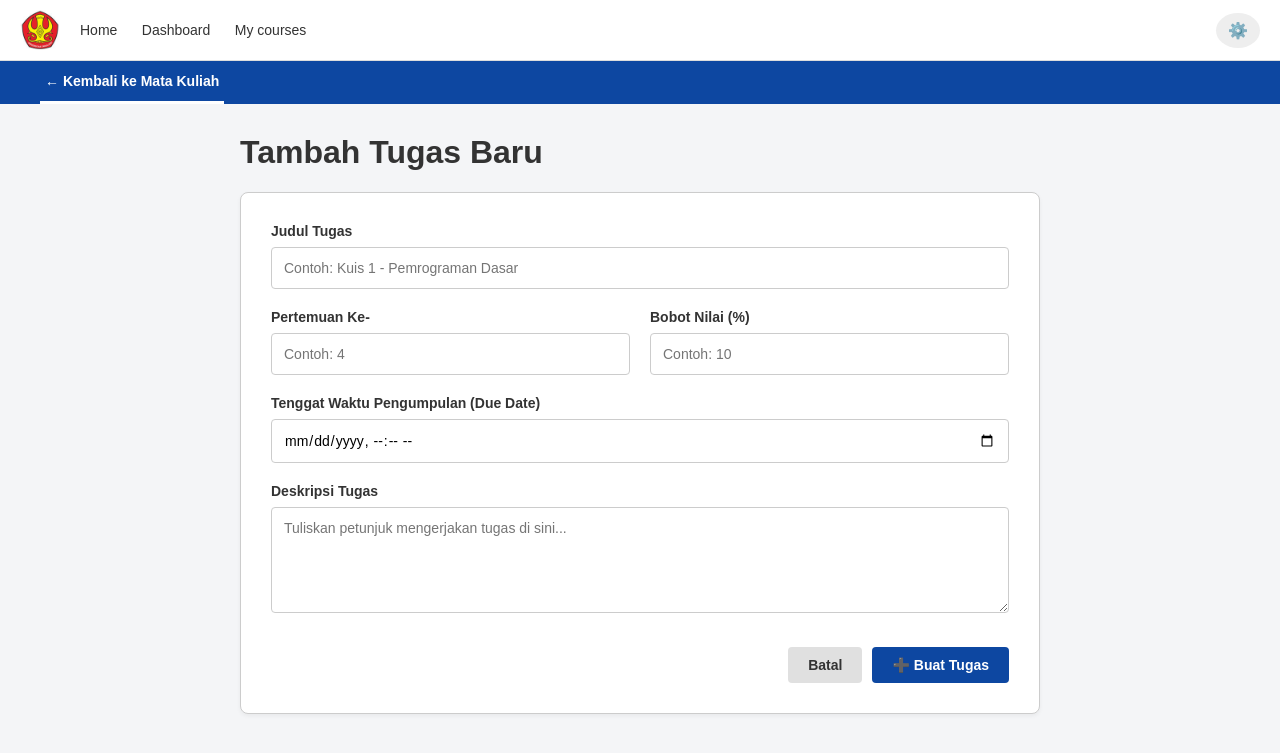
After one commit to syahkty/lms_kw, a PHP site: the page made by pages/add_assignment.php in a window 1280 px wide. The commit adds this page. Shown: the top 753 px of the page. Run offline with PHP 8.4, Linux system fonts and the light colour scheme; a user stored in the database is signed in; a stand-in replaces the project's code that opens the database connection.

Commit message:
tambah fitur tambah nya

```diff
--- /dev/null
+++ b/pages/add_assignment.php
@@ -0,0 +1,147 @@
+<?php
+session_start();
+
+// 1. PROTEKSI HALAMAN
+if (!isset($_SESSION['nim']) || !isset($_SESSION['role']) || $_SESSION['role'] !== 'dosen') {
+    echo "<script>
+            alert('Akses Ditolak! Halaman ini hanya diperuntukkan bagi Dosen pengampu.');
+            window.location.href = '../auth/login.php';
+          </script>";
+    exit();
+}
+
+require_once '../config.php';
+
+$kode_mk = isset($_GET['kode_mk']) ? $_GET['kode_mk'] : '';
+if (empty($kode_mk)) {
+    die("Kode Mata Kuliah tidak valid.");
+}
+
+$pesan = "";
+
+// 2. PROSES INSERT TUGAS
+if ($_SERVER['REQUEST_METHOD'] === 'POST') {
+    $judul = trim($_POST['judul']);
+    $pertemuan_ke = intval($_POST['pertemuan_ke']);
+    $deskripsi = trim($_POST['deskripsi']);
+    $due_date_input = $_POST['due_date']; // format HTML datetime-local: YYYY-MM-DDThh:mm
+    $due_date = date("Y-m-d H:i:s", strtotime($due_date_input));
+    $bobot = intval($_POST['bobot']);
+
+    $stmt = $conn->prepare("INSERT INTO assignments (kode_mk, pertemuan_ke, judul, deskripsi, due_date, bobot) VALUES (?, ?, ?, ?, ?, ?)");
+    $stmt->bind_param("sisssi", $kode_mk, $pertemuan_ke, $judul, $deskripsi, $due_date, $bobot);
+
+    if ($stmt->execute()) {
+        header("Location: course_detail.php?id=" . urlencode($kode_mk));
+        exit();
+    } else {
+        $pesan = "<div class='alert-error'>Gagal menambahkan tugas: " . $conn->error . "</div>";
+    }
+    $stmt->close();
+}
+?>
+
+<!DOCTYPE html>
+<html lang="id">
+<head>
+    <meta charset="UTF-8">
+    <title>Tambah Tugas Baru</title>
+    <style>
+        body { font-family: Arial, sans-serif; background-color: #f4f5f7; margin: 0; }
+
+        /* Navbar Utama */
+        header { background: white; padding: 10px 20px; display: flex; align-items: center; border-bottom: 1px solid #ddd; }
+        header img { width: 40px; margin-right: 20px; }
+        nav a { margin-right: 20px; text-decoration: none; color: #333; font-size: 14px; }
+        .user-menu { margin-left: auto; display: flex; align-items: center; gap: 15px;}
+        .avatar { background: #eee; border-radius: 50%; padding: 8px 12px; font-weight: bold; color: #555; }
+
+        /* Sub-Navbar Biru */
+        .sub-nav {
+            background-color: #0d47a1;
+            padding: 0 40px;
+            display: flex;
+            gap: 20px;
+        }
+        .sub-nav a { color: white; text-decoration: none; padding: 12px 5px; font-size: 14px; }
+        .sub-nav a.active { border-bottom: 3px solid white; font-weight: bold; }
+
+        /* Form */
+        .container { max-width: 800px; margin: 30px auto; padding: 0 20px; }
+        .form-card { background: white; border: 1px solid #ccc; border-radius: 8px; padding: 30px; box-shadow: 0 2px 4px rgba(0,0,0,0.05); }
+        .form-group { margin-bottom: 20px; }
+        .form-group label { display: block; font-weight: bold; margin-bottom: 8px; color: #333; font-size: 14px; }
+        .form-control { width: 100%; padding: 12px; border: 1px solid #ccc; border-radius: 4px; box-sizing: border-box; font-size: 14px; font-family: inherit; }
+        .form-control:focus { outline: none; border-color: #0d47a1; }
+
+        .btn-group { display: flex; justify-content: flex-end; gap: 10px; margin-top: 30px; }
+        .btn { padding: 10px 20px; border: none; border-radius: 4px; cursor: pointer; font-size: 14px; font-weight: bold; text-decoration: none; }
+        .btn-primary { background-color: #0d47a1; color: white; }
+        .btn-primary:hover { background-color: #082e6b; }
+        .btn-secondary { background-color: #e0e0e0; color: #333; }
+        .alert-error { background-color: #ffebee; color: #c62828; padding: 15px; border-radius: 4px; margin-bottom: 20px; }
+    </style>
+</head>
+<body>
+
+    <header>
+        <img src="../assets/img/logo-untad.png" alt="Logo">
+        <nav>
+            <a href="#">Home</a>
+            <a href="dashboard.php">Dashboard</a>
+            <a href="dashboard.php" class="active">My courses</a>
+        </nav>
+        <div class="user-menu">
+            <div class="avatar">⚙️</div>
+        </div>
+    </header>
+
+    <div class="sub-nav">
+        <a href="course_detail.php?id=<?= htmlspecialchars($kode_mk); ?>" class="active">← Kembali ke Mata Kuliah</a>
+    </div>
+
+    <div class="container">
+        <h1 style="color: #333;">Tambah Tugas Baru</h1>
+
+        <div class="form-card">
+            <?= $pesan; ?>
+
+            <form method="POST" action="">
+
+                <div class="form-group">
+                    <label>Judul Tugas</label>
+                    <input type="text" name="judul" class="form-control" placeholder="Contoh: Kuis 1 - Pemrograman Dasar" required>
+                </div>
+
+                <div class="form-group" style="display: flex; gap: 20px;">
+                    <div style="flex: 1;">
+                        <label>Pertemuan Ke-</label>
+                        <input type="number" name="pertemuan_ke" class="form-control" min="1" max="16" required placeholder="Contoh: 4">
+                    </div>
+                    <div style="flex: 1;">
+                        <label>Bobot Nilai (%)</label>
+                        <input type="number" name="bobot" class="form-control" min="1" max="100" required placeholder="Contoh: 10">
+                    </div>
+                </div>
+
+                <div class="form-group">
+                    <label>Tenggat Waktu Pengumpulan (Due Date)</label>
+                    <input type="datetime-local" name="due_date" class="form-control" required>
+                </div>
+
+                <div class="form-group">
+                    <label>Deskripsi Tugas</label>
+                    <textarea name="deskripsi" class="form-control" rows="5" placeholder="Tuliskan petunjuk mengerjakan tugas di sini..." required></textarea>
+                </div>
+
+                <div class="btn-group">
+                    <a href="course_detail.php?id=<?= htmlspecialchars($kode_mk); ?>" class="btn btn-secondary">Batal</a>
+                    <button type="submit" class="btn btn-primary">➕ Buat Tugas</button>
+                </div>
+
+            </form>
+        </div>
+    </div>
+
+</body>
+</html>
--- a/pages/course_detail.php
+++ b/pages/course_detail.php
@@ -239,6 +239,12 @@ if ($role === 'mahasiswa') {
             </div>
         </div>
 
+        <?php if ($role === 'dosen'): ?>
+            <div style="margin-bottom: 20px; text-align: right;">
+                <a href="add_assignment.php?kode_mk=<?= urlencode($kode_mk) ?>" style="padding: 10px 20px; background-color: #28a745; color: white; border-radius: 4px; text-decoration: none; font-size: 14px; font-weight: bold; box-shadow: 0 2px 4px rgba(0,0,0,0.1);">➕ Buat Tugas Baru</a>
+            </div>
+        <?php endif; ?>
+
         <?php if (!empty($daftar_tugas)): ?>
             <?php foreach ($daftar_tugas as $index => $tugas): ?>
                 <div class="accordion-item">
```
